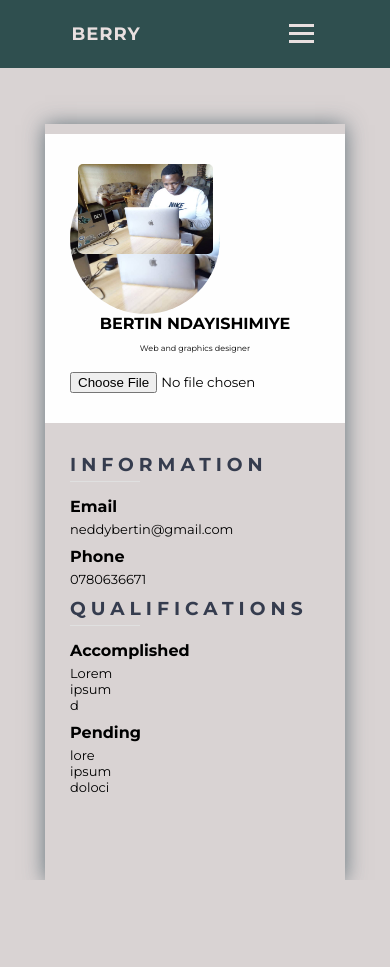
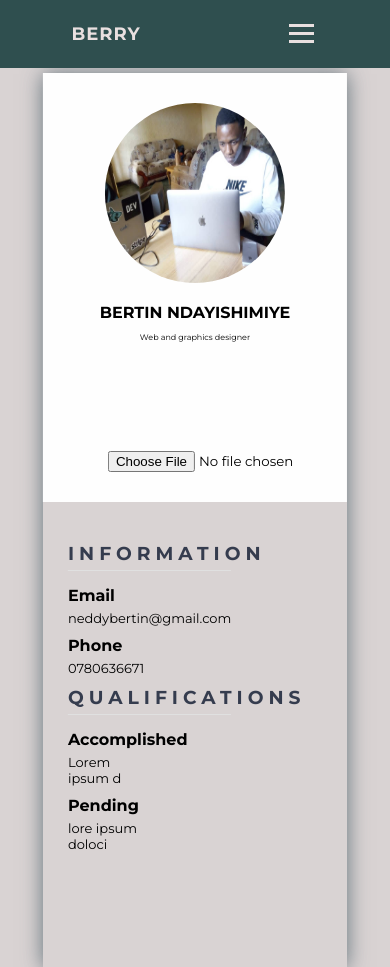
Before and after one commit to bertinNDAYISHIMIYE/capstoneProject-MyBrand, a plain HTML site: page UI/html/profile.html in a window 390 px wide. Before the commit the page ends 880 px from the top, so only its background shows below. Drawn offline with Linux system fonts and the light colour scheme; a script that the page names is missing.

Commit message:
Enhanced responsiveness

```diff
--- a/UI/css/profile.css
+++ b/UI/css/profile.css
@@ -147,7 +147,7 @@ transform:rotate(-45deg)  translate(-12px,10px);
     top: 50%;
     left: 50%;
     transform: translate(-50%,-50%);
-    width: 600px;
+    width: 900px;
     display: flex;
     box-shadow: 0px 1px 20px 0px rgba(69,90,100,0.8);
 
@@ -157,16 +157,22 @@ transform:rotate(-45deg)  translate(-12px,10px);
     background: #fefefe;
     padding: 30px 25px;
     text-align: center;
+    align-items: center;
 
 }
-.profile-pic{
+/* .profile-pic{
     background-image: url("../assets/bertinn.jpg");
 }
 
 .profile-pic span{
     margin-top: 40px;
     text-decoration: none;
-}
+    align-items: center;
+
+} */
+ a{
+     text-decoration: none;
+ }
 
   a:hover {
     text-decoration: none;
@@ -174,16 +180,26 @@ transform:rotate(-45deg)  translate(-12px,10px);
 
   .profile-pic {
     border-radius: 50%;
-    height: 150px;
-    width: 150px;
+    height: 200px;
+    width: 200px;
     background-size: cover;
     background-position: center;
     background-blend-mode: multiply;
     color: transparent;
     transition: all .3s ease;
+    margin-left: 45px  !important;
+   margin-top: 30px;
+   margin-bottom: 30px;
+
 
   }
-    .profile-pic:hover {
+
+  form{
+      align-items: center;
+      margin-left: 40px;
+      margin-top: 90px;
+  }
+    /* .profile-pic:hover {
       background-color: rgba(0,0,0,.5);
       z-index: 10000;
       color: rgba(250,250,250,1);
@@ -193,15 +209,15 @@ transform:rotate(-45deg)  translate(-12px,10px);
     span {
       display: inline-flex;
       padding: .2em;
-    }
+    } */
 
-.wrapper .left .input-file{
+/* .wrapper .left .input-file{
     size: 5px;
-}
+} */
 .wrapper .left img{
     margin-bottom: 10px;
-    border-radius: 5px;
-    height: 60%;
+    border-radius: 50%;
+    height: 90%;
     width: 90%;
 
 }
@@ -220,6 +236,7 @@ transform:rotate(-45deg)  translate(-12px,10px);
 .wrapper .right .info,
 .wrapper .right .projects{
     margin-bottom: 25 px;
+    margin-top: 30px;
 
 }
 .wrapper .right .info h3,
@@ -230,6 +247,7 @@ transform:rotate(-45deg)  translate(-12px,10px);
     color: #353c4e ;
     text-transform: uppercase;
     letter-spacing: 5px;
+    margin-top: 80px;
 
 }
 .wrapper .right .infoData,
@@ -252,14 +270,17 @@ transform:rotate(-45deg)  translate(-12px,10px);
 }
 .wrapper .social ul{
     display: flex;
+    margin-left: 100px
 
 }
 .wrapper .social ul li{
     width: 45px;
     height: 45px;
     margin-right: 10px;
+    margin-left: 10px;
     line-height: 45px;
     text-align: center;
+    margin-top: 70px;
 
 }
 .wrapper .social ul li a{
@@ -273,22 +294,83 @@ transform:rotate(-45deg)  translate(-12px,10px);
     margin-right: 20px;
 }
 
+@media only screen and (max-width: 384px){
 
-    @media screen and (max-width: 925px){
+    .wrapper{
+        position: relative;
+        height: auto;
+        width: 100% !important;
+        margin: 10px auto !important;
+    }
+    .wrapper .right{
+        height: auto;
+
+    }
+    form{
+        margin-left: 10px;
+    }
+
+
+}
+
+@media only screen and (max-width:435px){
+    .wrapper{
+        height: auto;
+        margin-top: 10px;
+    }
+}
+
+
+
+@media only screen and (max-width:768px){
+   .wrapper {
+       height: auto;
+       margin-top: 10px;
+       width: 100%;
+   }
+   .wrapper .right .info,
+.wrapper .right .projects{
+    margin-bottom: 10px;
+    margin-top: 10px;
+
+}
+   .wrapper .right .info h3,
+   .wrapper .right .projects h3{
+
+       margin-top: 10px;
+
+   }
+   .wrapper .social ul li{
+margin-left: 0;
+    margin-top: 30px;
+
+}
+
+
+}
+
+    @media only screen and (max-width: 925px){
 
     .wrapper {
-        display: block;
-        width: 300px;
-        padding-top: 10px;
-        margin-top: 80px;
+        display: flex;
+        /* padding-top: 10px; */
+        margin-top: 20px;
         margin-bottom: 60px;
+        flex-flow: column;
+        width: 78%;
+        top:500px;
+
+    }
+    .wrapper .left .profile-pic{
+        margin: auto !important;
     }
 
     .wrapper .left {
-        width: 300px;
+        width: 100%;
+
     }
     .wrapper .right {
-        width: 40%;
+        width: 70%;
     }
     .wrapper .right .infoData, .wrapper .right .projectsData {
         display: block;
```
